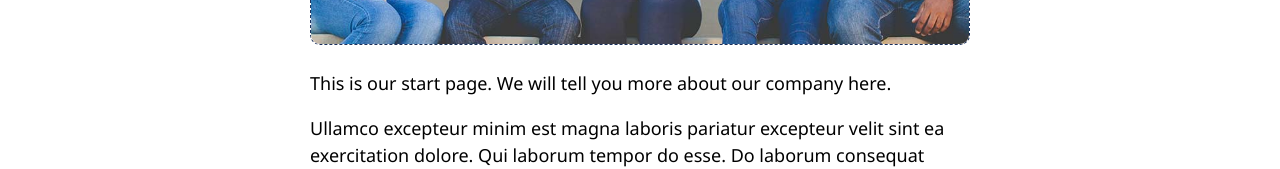
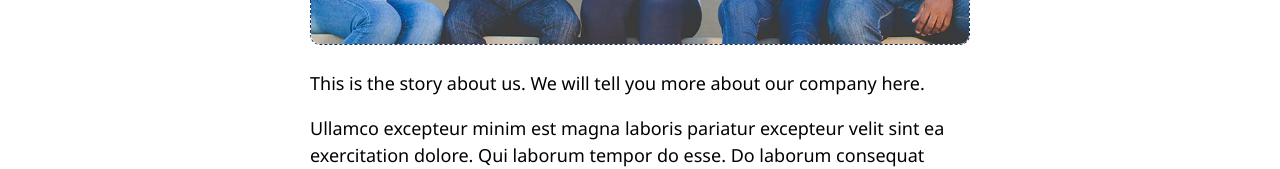
Before and after one commit to ironboy/react-rapide, a React (Vite) app: page /about-us in a window 1280 px wide. Shown: the part 468-637 px from the top of the page. Built offline with nearby package versions, Linux system fonts and the light colour scheme.

Commit message:
minor fix

```diff
--- a/src/pages/AboutPage.tsx
+++ b/src/pages/AboutPage.tsx
@@ -4,7 +4,7 @@ export default function AboutPage() {
   return <>
     <h2>About us</h2>
     <img src="/images/us.jpg"></img>
-    <p>This is our start page. We will tell you more about our company here.</p>
+    <p>This is the story about us. We will tell you more about our company here.</p>
     <LoremIpsum />
   </>;
 }
```
